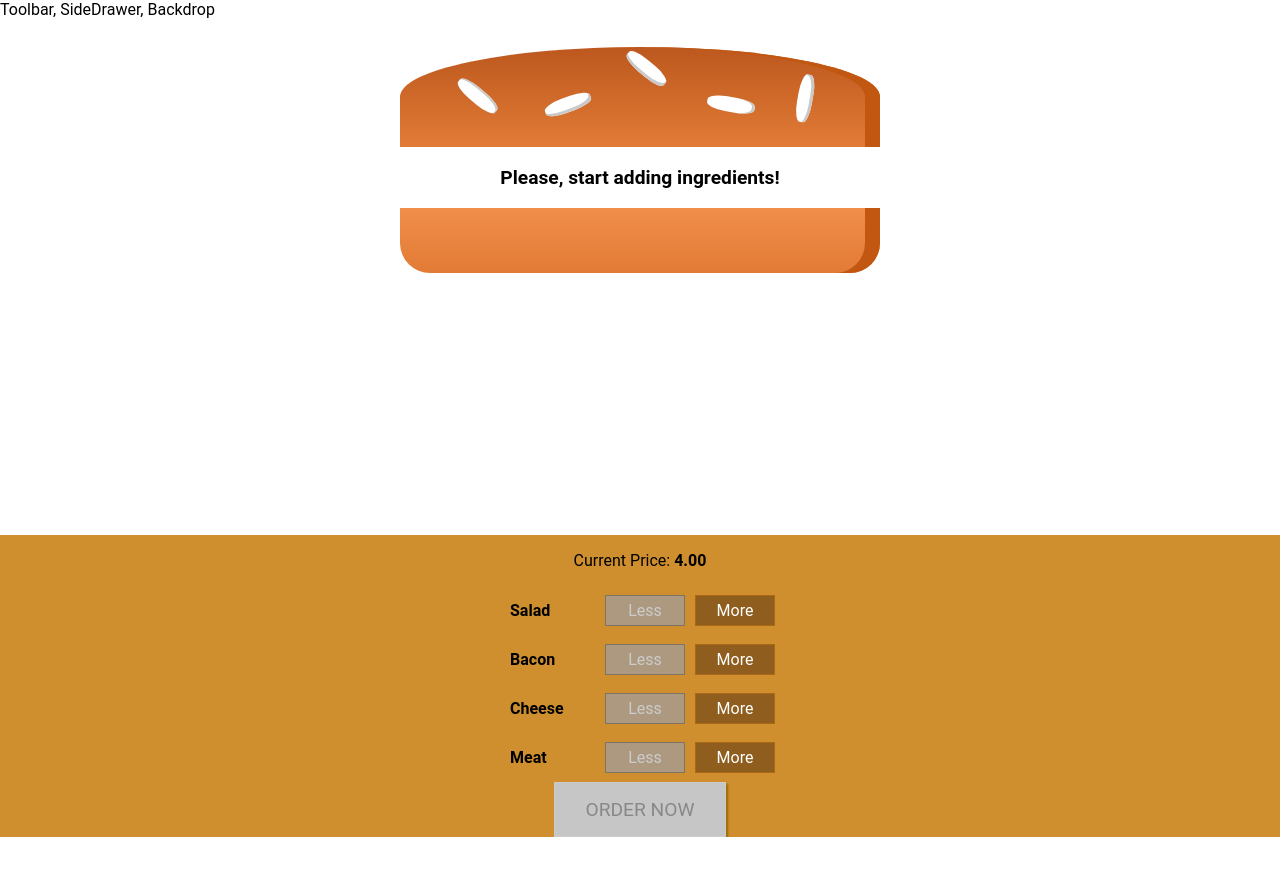
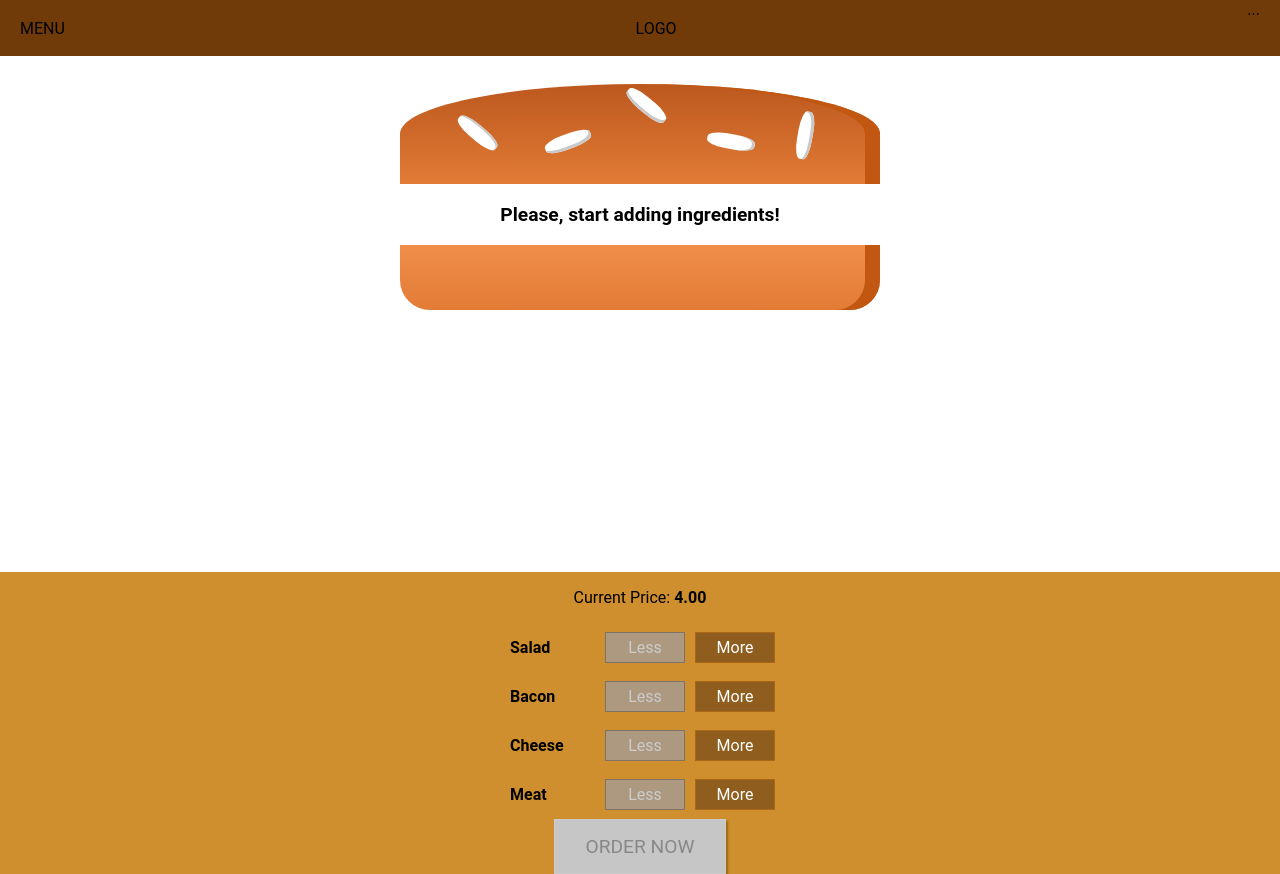
Before and after one commit to ruslanzharkov/react-redux-burger-builder, a React app: page / in a window 1280 px wide. Before the commit the page ends 837 px from the top, so only its background shows below. Built offline with nearby package versions, Linux system fonts and the light colour scheme.

Commit message:
Added header for burger app

```diff
--- a/src/components/Layout/Layout.css
+++ b/src/components/Layout/Layout.css
@@ -1,3 +1,3 @@
 .Content {
-    margin-top: 16px;
+    margin-top: 72px;
 }
--- a/src/components/Layout/Layout.js
+++ b/src/components/Layout/Layout.js
@@ -1,14 +1,20 @@
-import React from 'react';
+import React, { Component } from 'react';
 
 import Aux from '../../hoc/Aux';
 import classes from './Layout.css';
-const layout = (props) => (
-    <Aux>
-        <div>Toolbar, SideDrawer, Backdrop</div>
-        <main className={classes.Content}>
-            {props.children}
-        </main>
-    </Aux>
-);
+import Toolbar from '../Navigation/Toolbar/Toolbar';
 
-export default layout;
+class Layout extends Component {
+    render() {
+        return (
+            <Aux>
+                <Toolbar/>
+                <main className={classes.Content}>
+                    {this.props.children}
+                </main>
+            </Aux>
+        );
+    }
+}
+
+export default Layout;
--- /dev/null
+++ b/src/components/Navigation/Toolbar/Toolbar.css
@@ -0,0 +1,28 @@
+.Toolbar {
+    height: 56px;
+    width: 100%;
+    position: fixed;
+    top: 0;
+    left: 0;
+    background-color: #703B09;
+    display: flex;
+    justify-content: space-between;
+    align-items: center;
+    padding: 0 20px;
+    box-sizing: border-box;
+    z-index: 90;
+}
+
+.Toolbar nav {
+    height: 100%;
+}
+
+.Logo {
+    height: 80%;
+}
+
+@media (max-width: 499px) {
+    .DesktopOnly {
+        display: none;
+    }
+}
--- /dev/null
+++ b/src/components/Navigation/Toolbar/Toolbar.js
@@ -0,0 +1,19 @@
+import React, { Component } from 'react';
+
+import classes from './Toolbar.css';
+
+class Toolbar extends Component {
+    render() {
+        return(
+            <header className={classes.Toolbar}>
+                <div>MENU</div>
+                <div>LOGO</div>
+                <nav>
+                    ...
+                </nav>
+            </header>
+        );
+    }
+}
+
+export default Toolbar;
```
